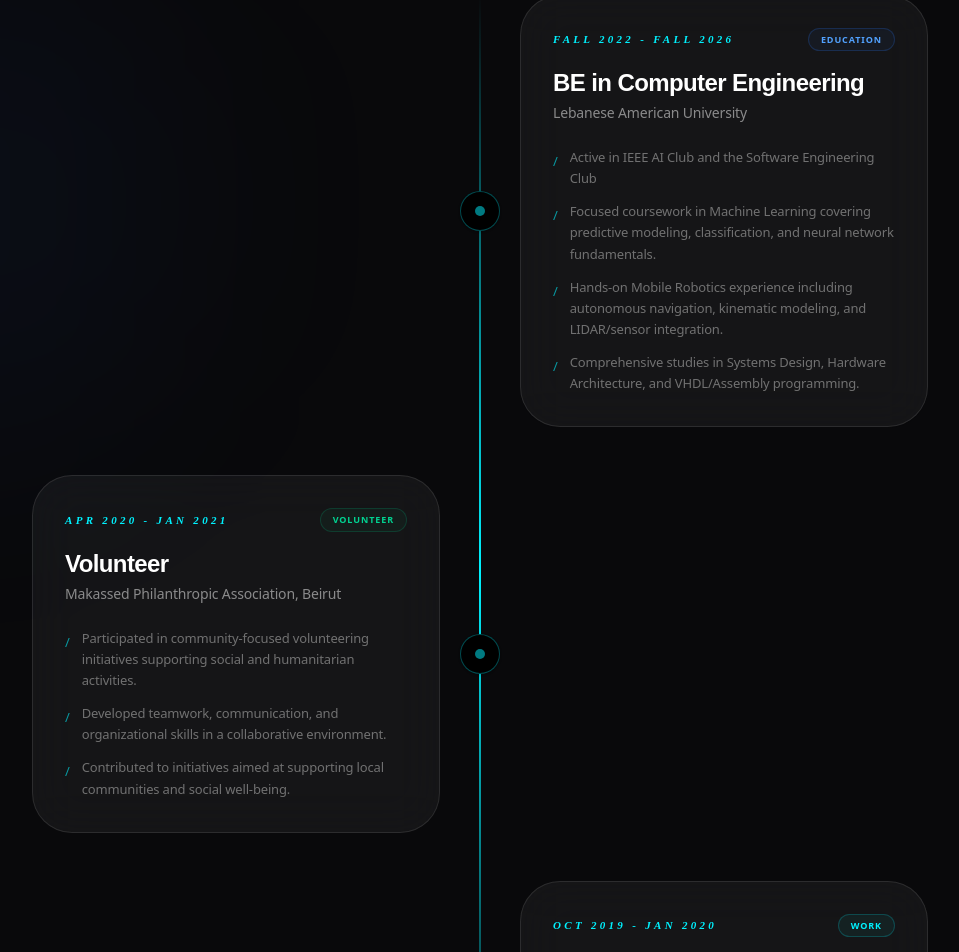
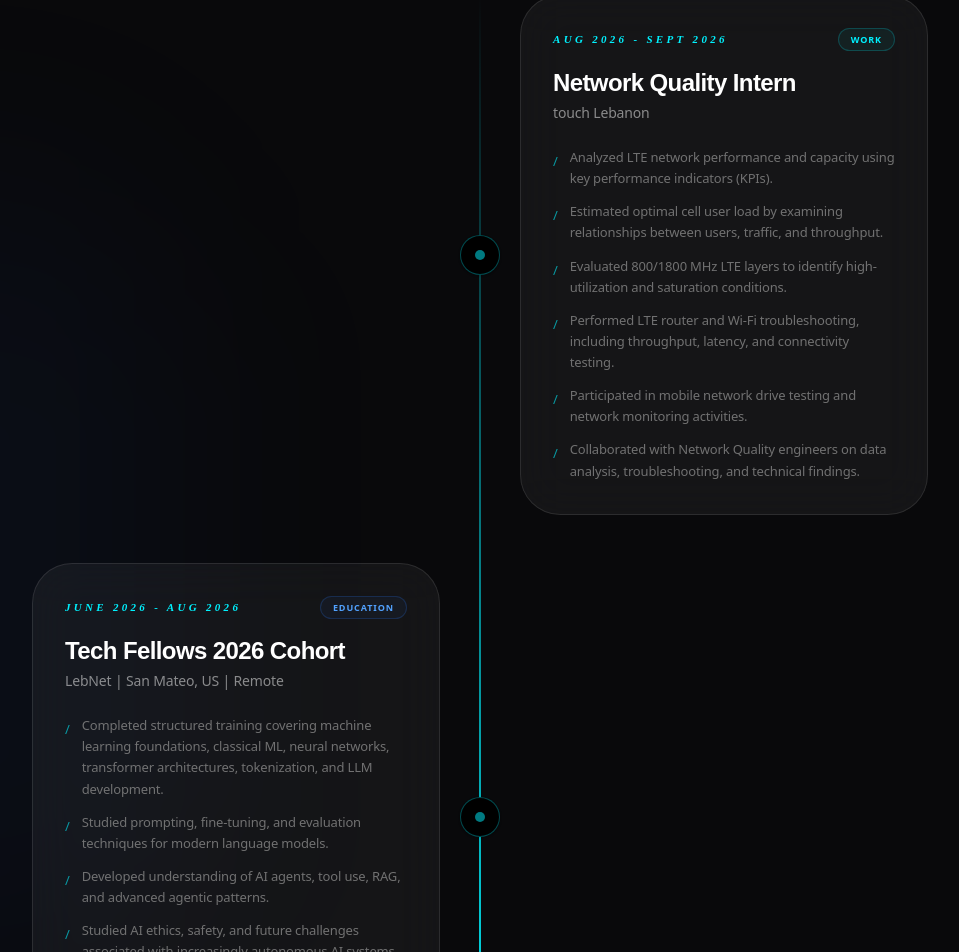
Before and after one commit to tibu345/Portfolio, a React (Vite) app: page / in a window 1280 px wide. Shown: the part 5502-6454 px from the top of the page, without its empty margins (160-1119 px from the left). Built offline with nearby package versions, Linux system fonts and the light colour scheme.

Commit message:
Add 2026 fellowship and internship experience

```diff
--- a/src/constants/index.ts
+++ b/src/constants/index.ts
@@ -128,6 +128,33 @@
 
 export const EXPERIENCE: Experience[] = [
   {
+    title: "Network Quality Intern",
+    organization: "touch Lebanon",
+    period: "Aug 2026 - Sept 2026",
+    description: [
+      "Analyzed LTE network performance and capacity using key performance indicators (KPIs).",
+      "Estimated optimal cell user load by examining relationships between users, traffic, and throughput.",
+      "Evaluated 800/1800 MHz LTE layers to identify high-utilization and saturation conditions.",
+      "Performed LTE router and Wi-Fi troubleshooting, including throughput, latency, and connectivity testing.",
+      "Participated in mobile network drive testing and network monitoring activities.",
+      "Collaborated with Network Quality engineers on data analysis, troubleshooting, and technical findings."
+    ],
+    type: "work"
+  },
+  {
+    title: "Tech Fellows 2026 Cohort",
+    organization: "LebNet | San Mateo, US | Remote",
+    period: "June 2026 - Aug 2026",
+    description: [
+      "Completed structured training covering machine learning foundations, classical ML, neural networks, transformer architectures, tokenization, and LLM development.",
+      "Studied prompting, fine-tuning, and evaluation techniques for modern language models.",
+      "Developed understanding of AI agents, tool use, RAG, and advanced agentic patterns.",
+      "Studied AI ethics, safety, and future challenges associated with increasingly autonomous AI systems.",
+      "Applied concepts through technical discussions and exercises involving modern AI and LLM-based systems."
+    ],
+    type: "education"
+  },
+  {
     title: "BE in Computer Engineering",
     organization: "Lebanese American University",
     period: "Fall 2022 - Fall 2026",
```
